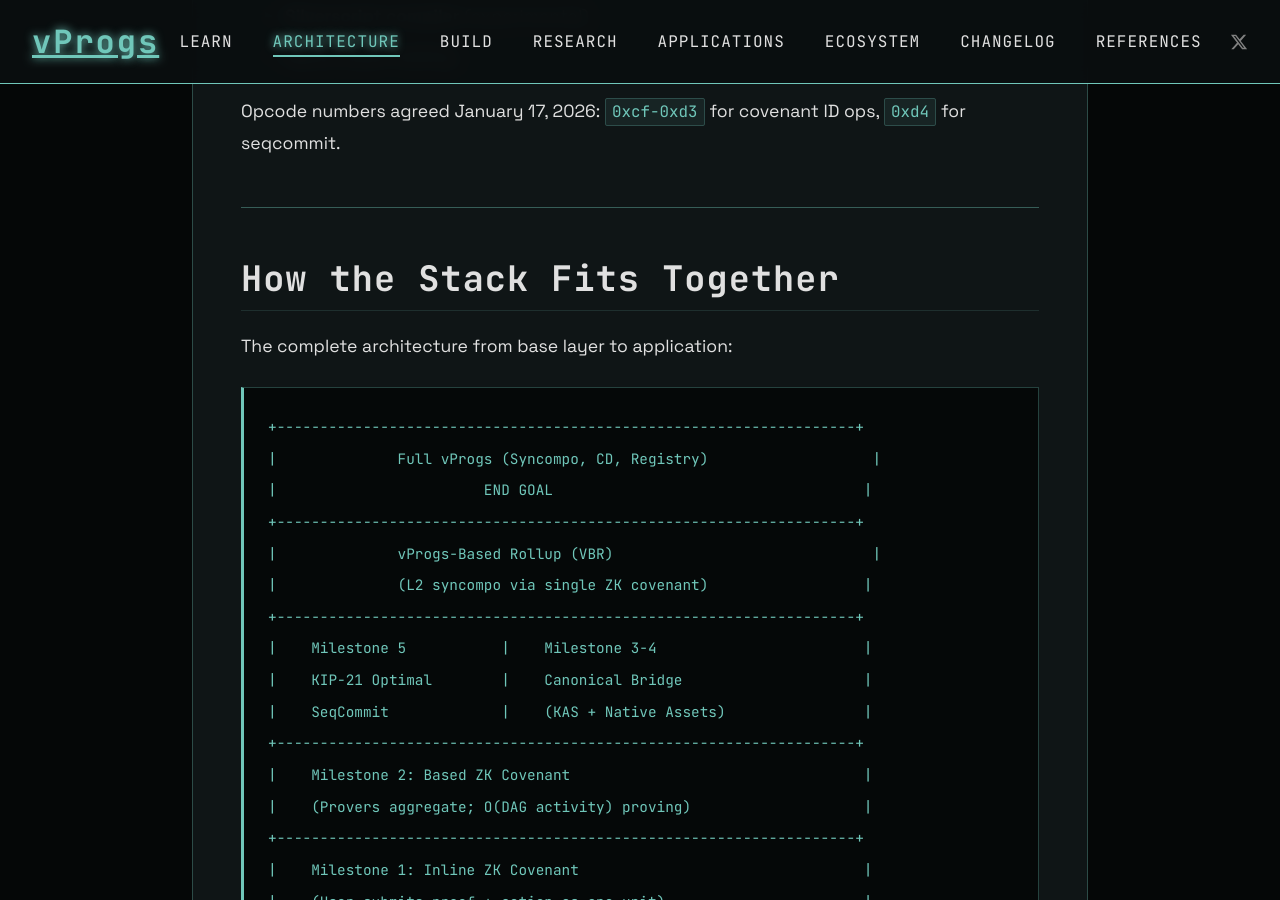
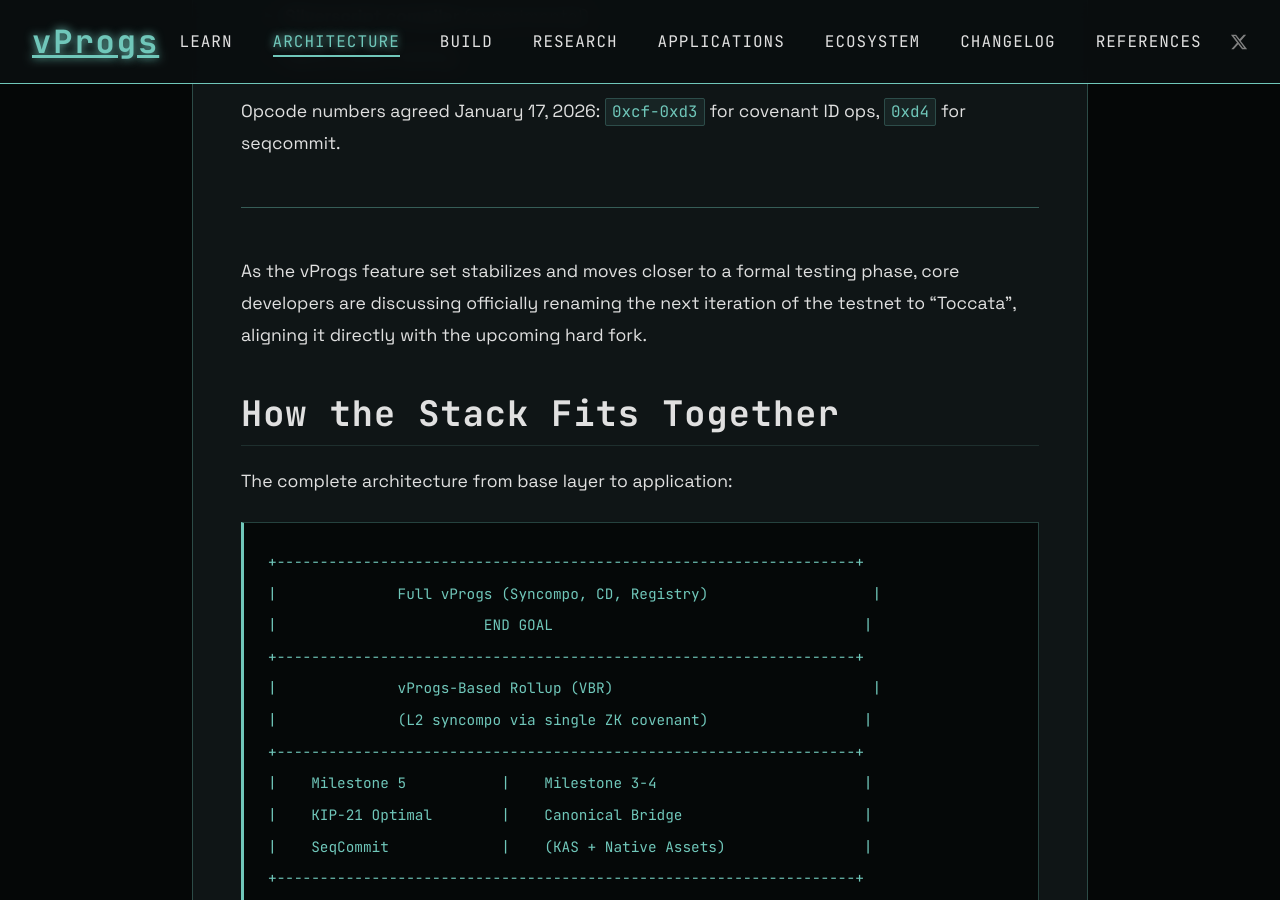
Before and after one commit to creative-inference/vprogs.xyz, a Jekyll site: the page built from architecture/covenants.md, in a window 1280 px wide and 900 px high, scrolled down 17739 px. Built offline with Jekyll 4.4.1, drawn with Linux system fonts in a browser that asks for light colours.

Commit message:
Add testnet Toccata rename discussion [auto]

```diff
--- a/architecture/covenants.md
+++ b/architecture/covenants.md
@@ -463,6 +463,11 @@
 
 ---
 
+
+
+
+As the vProgs feature set stabilizes and moves closer to a formal testing phase, core developers are discussing officially renaming the next iteration of the testnet to "Toccata", aligning it directly with the upcoming hard fork.
+
 ## How the Stack Fits Together
 
 The complete architecture from base layer to application:
```
